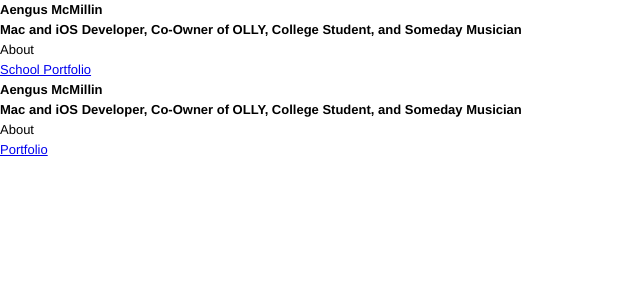
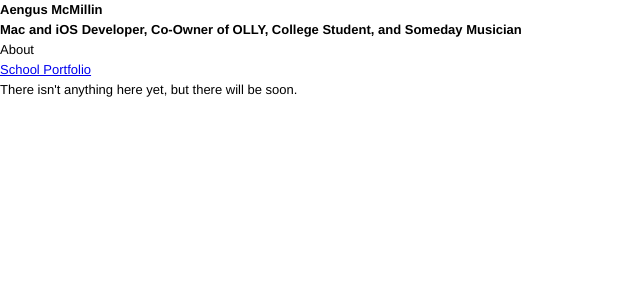
Before and after one commit to Wizecoder/Wizecoder.github.io, a Jekyll site: the page built from index.html, in a window 1280 px wide. Shown: the top 300 px of the page, without its empty margins (0-640 px from the left). Built offline with Jekyll 4.4.1, drawn with Linux system fonts in a browser that asks for light colours.

Commit message:
Moved header stuff to template, replace index.html contents with placeholder

```diff
--- a/index.html
+++ b/index.html
@@ -3,10 +3,4 @@ layout: default
 title: Aengus McMillin
 ---
 
-<h1>Aengus McMillin</h1>
-<h3>Mac and iOS Developer, Co-Owner of OLLY, College Student, and Someday Musician</h3>
-
-<ul>
-	<li>About</li>
-	<li><a href="portfolio">Portfolio</a></li>
-</ul>
+There isn't anything here yet, but there will be soon.
```
